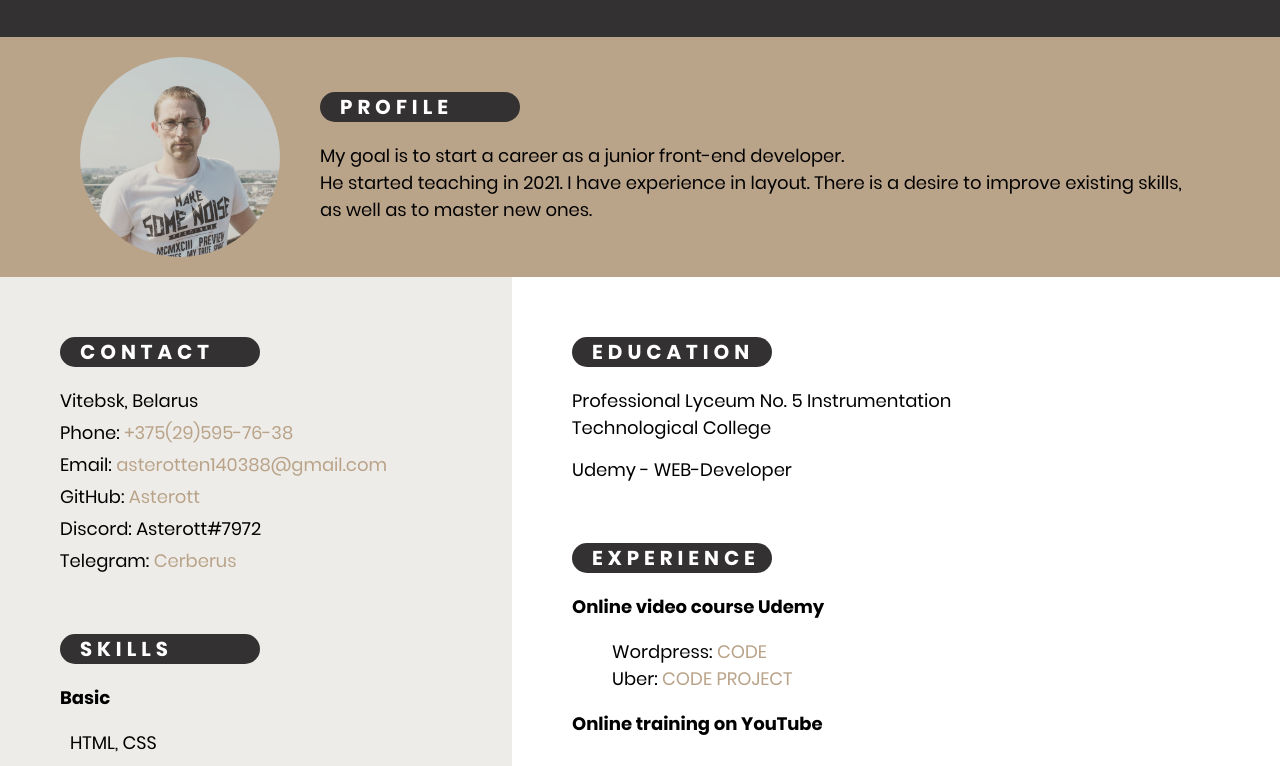
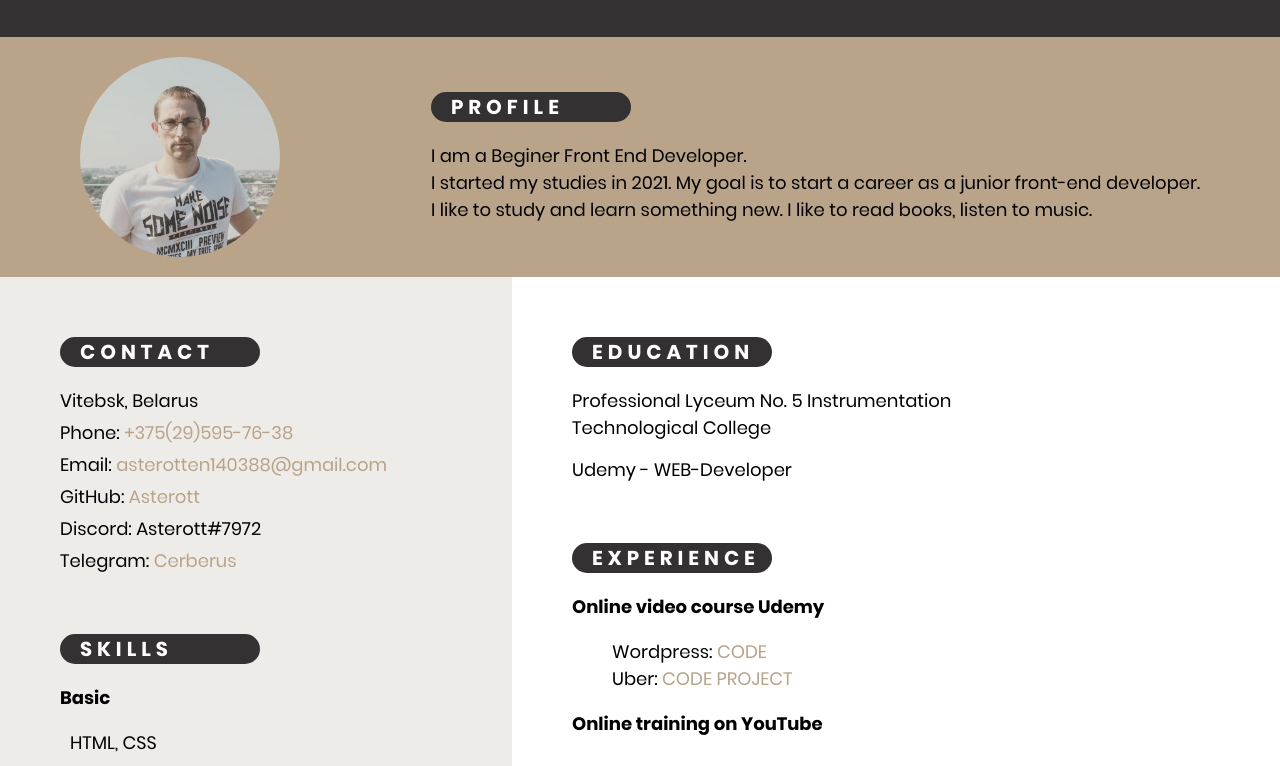
Before and after one commit to Asterott/rsschool-cv, a plain HTML site: page index.html in a window 1280 px wide. Shown: the part 203-969 px from the top of the page. Drawn offline with Linux system fonts and the light colour scheme; files whose address does not match are found by name.

Commit message:
fix: info

```diff
--- a/index.html
+++ b/index.html
@@ -49,7 +49,7 @@
 			<section class="name">
 				<div class="container">
 					<div class="name__body">
-						<h1 class="name__title">Yauheni Afanasyeu</h1>
+						<h1 class="name__title">Evgeniy Afanasiev</h1>
 						<div class="name__subtitle">Beginner Front-End Developer</div>
 					</div>
 				</div>
@@ -61,8 +61,9 @@
 						<div class="profile__body">
 							<h2 class="profile__title title">Profile</h2>
 							<div class="profile__text text">
-								My goal is to start a career as a junior front-end developer.<br>
-								He started teaching in 2021. I have experience in layout. There is a desire to improve existing skills, as well as to master new ones.
+								I am a Beginer Front End Developer.<br>
+								I started my studies in 2021. My goal is to start a career as a junior front-end developer.<br>
+								I like to study and learn something new. I like to read books, listen to music.
 							</div>
 						</div>
 					</div>
```
